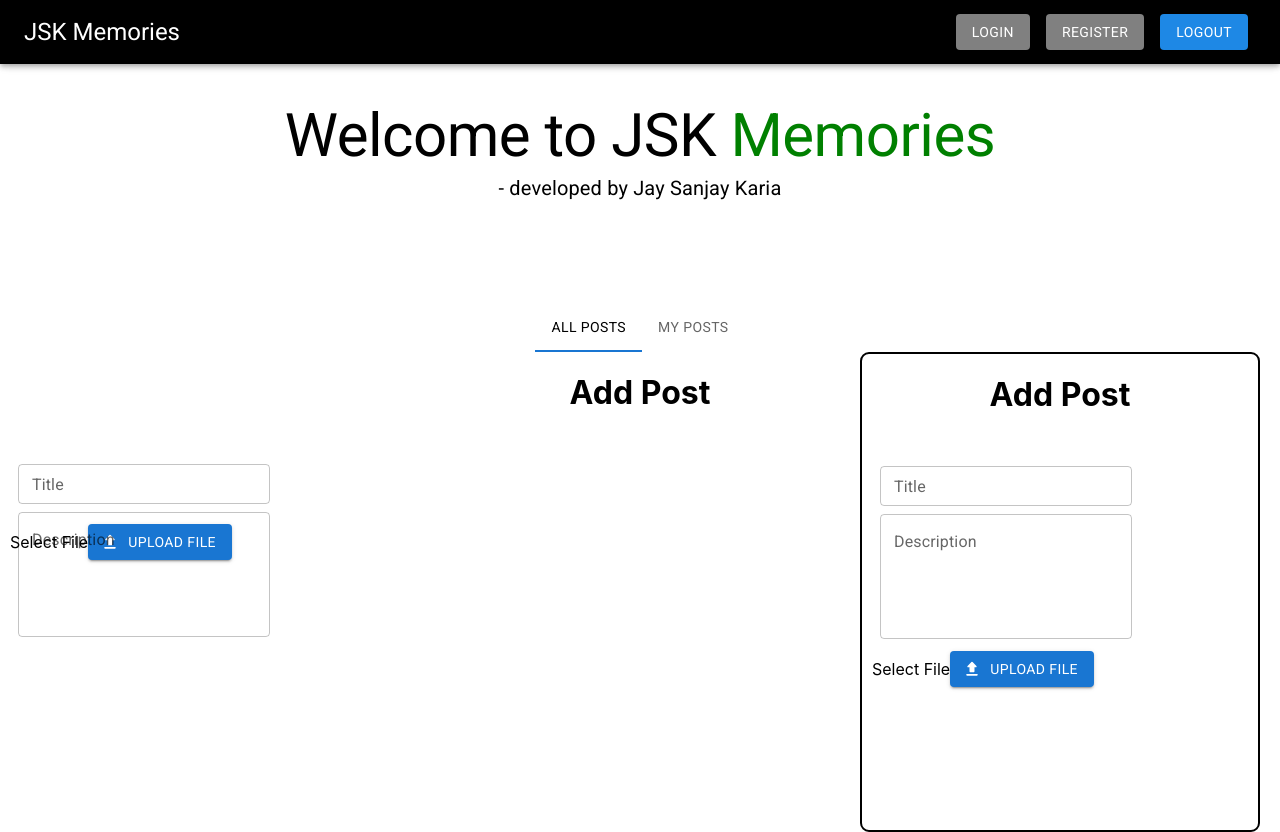
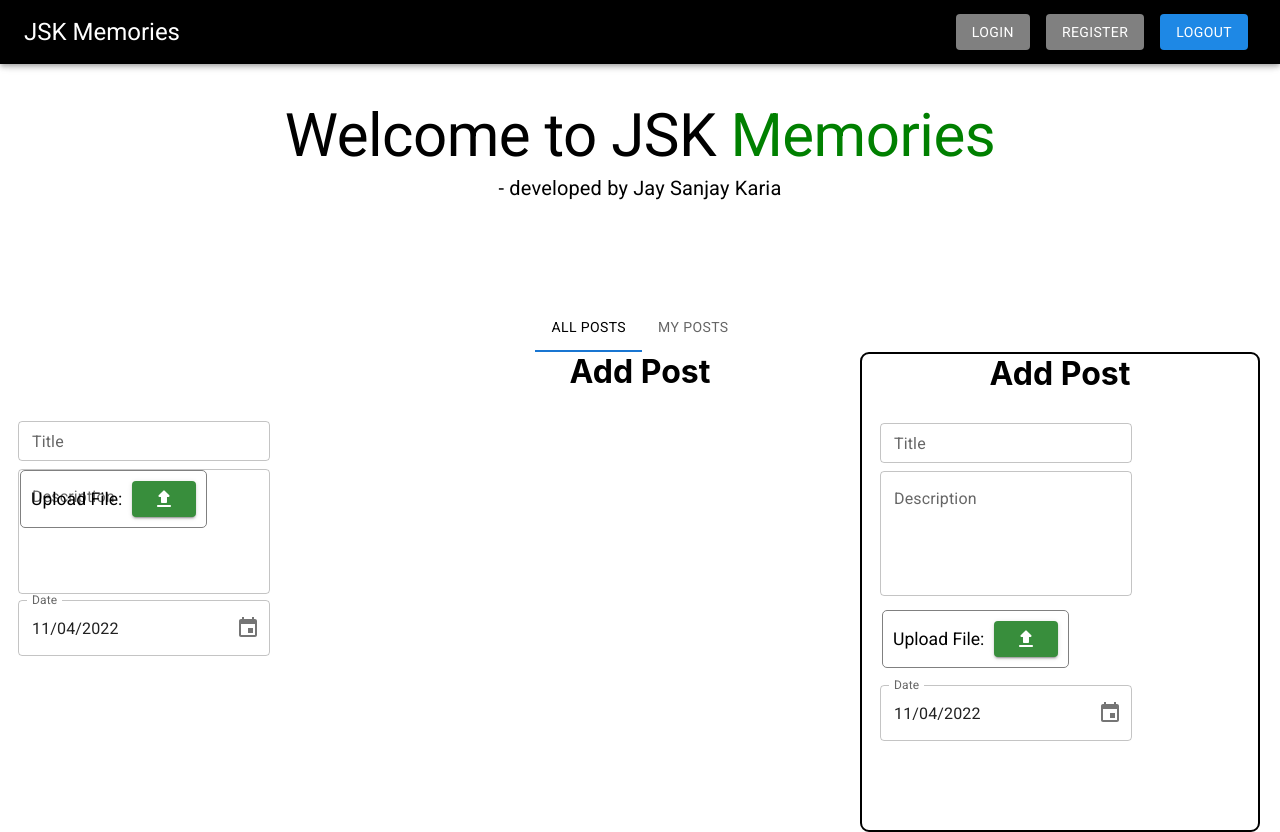
Before and after one commit to Jay-Karia/JSK-Memories, a React (Create React App) app in the folder client/: page /posts/add in a window 1280 px wide. Built offline with nearby package versions, Linux system fonts and the light colour scheme.

Commit message:
form created

```diff
--- a/client/package.json
+++ b/client/package.json
@@ -10,9 +10,11 @@
     "@material-ui/pickers": "^3.3.10",
     "@mui/icons-material": "^5.10.9",
     "@mui/material": "^5.10.12",
+    "@mui/x-date-pickers": "^5.0.6",
     "@testing-library/jest-dom": "^5.16.5",
     "@testing-library/react": "^13.4.0",
     "@testing-library/user-event": "^13.5.0",
+    "dayjs": "^1.11.6",
     "react": "^18.2.0",
     "react-dom": "^18.2.0",
     "react-router-dom": "^6.4.3",
--- a/client/src/App.css
+++ b/client/src/App.css
@@ -0,0 +1,12 @@
+* {
+    margin: 0;
+    padding: 0
+}
+
+.selectLabel {
+    font-size: '1.2rem';
+    border: '1px solid black';
+    padding: '10px';
+    font-family: 'roboto';
+    border-radius: '5px'
+}
--- a/client/src/Components/AddPost.js
+++ b/client/src/Components/AddPost.js
@@ -1,9 +1,20 @@
 import React, { useState } from "react";
 import {Box, TextField, Container, Button} from '@mui/material'
 import FileUploadRoundedIcon from '@mui/icons-material/FileUploadRounded';
+import Stack from '@mui/material/Stack';
+import { LocalizationProvider } from '@mui/x-date-pickers/LocalizationProvider';
+import { AdapterDayjs } from '@mui/x-date-pickers/AdapterDayjs';
+import { DesktopDatePicker } from '@mui/x-date-pickers/DesktopDatePicker';
+import * as Colors from '@mui/material/colors'
+import dayjs from 'dayjs'
 
 const AddPost = () => {
     const [file, setFile] = useState('')
+    const [value, setValue] = React.useState(dayjs(Date.now()));
+
+    const handleChange = (newValue) => {
+      setValue(newValue);
+    };
     return (
         <>
         <Container display="flex" align='center'>
@@ -15,11 +26,20 @@ const AddPost = () => {
                 <div style={{position:'absolute', left:'10px', display:'flex', alignItems:'center', justifyContent:'center', marginTop:'70px'}}>
                     <TextField id="outlined-multiline-static" label="Description" multiline rows={4} />
                 </div>
-                <div style={{position:'absolute', left:'10px', display:'flex', alignItems:'center', justifyContent:'center', marginTop:'70px', position:'absolute', bottom:'30%'}}>
-                <label htmlFor="">Select File</label>
-                    <Button startIcon={<FileUploadRoundedIcon/>} variant="contained" component="label"> Upload File <input type="file" className="fileUpload" onChange={(e)=>{setFile(e.target.value)}} hidden/></Button>
-                    <label htmlFor="">{file}</label>
+                <div style={{position:'absolute', left:'20px', display:'flex', alignItems:'center', justifyContent:'center', position:'absolute', bottom:'34%',border:'0.1px solid grey', padding:'10px', fontFamily:'roboto', borderRadius:'5px'}}>
+                    <label htmlFor="selection of a file" style={{fontSize:'1.1rem', marginRight:'10px'}}>Upload File: </label>
+                    <Button variant="contained" sx={{bgcolor:Colors.green[700]}} component="label"><FileUploadRoundedIcon/><input type="file" className="fileUpload" onChange={(e)=>{setFile(e.target.value)}} hidden/></Button>
+                    {/* <label htmlFor="" style={{marginLeft:'10px'}}><b>{file.split('\\')[2]}</b></label> */}
                 </div>
+                <Box sx={{position:'absolute', bottom:'17%', left:'10px'}}>
+                    <div>
+                        <LocalizationProvider dateAdapter={AdapterDayjs}>
+                            <Stack spacing={3}>
+                                <DesktopDatePicker label="Date" inputFormat="MM/DD/YYYY" value={value} onChange={handleChange} renderInput={(params) => <TextField {...params} />}/>
+                            </Stack>
+                        </LocalizationProvider>
+                    </div>
+                </Box>
             </Box>
         </Container>
         </>
```
Also changed, not shown: 1 other file (tests, documents, lock files or other folders).
